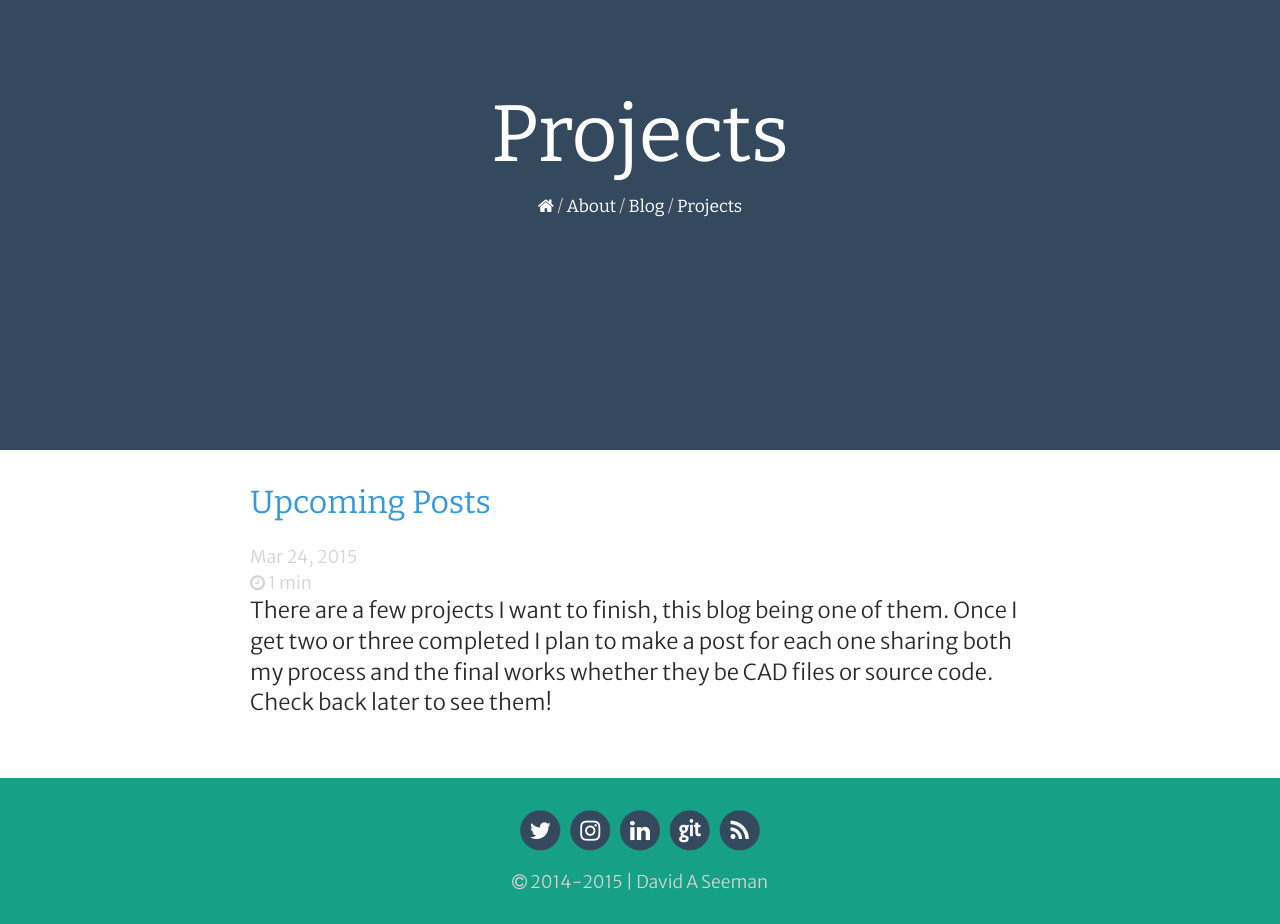
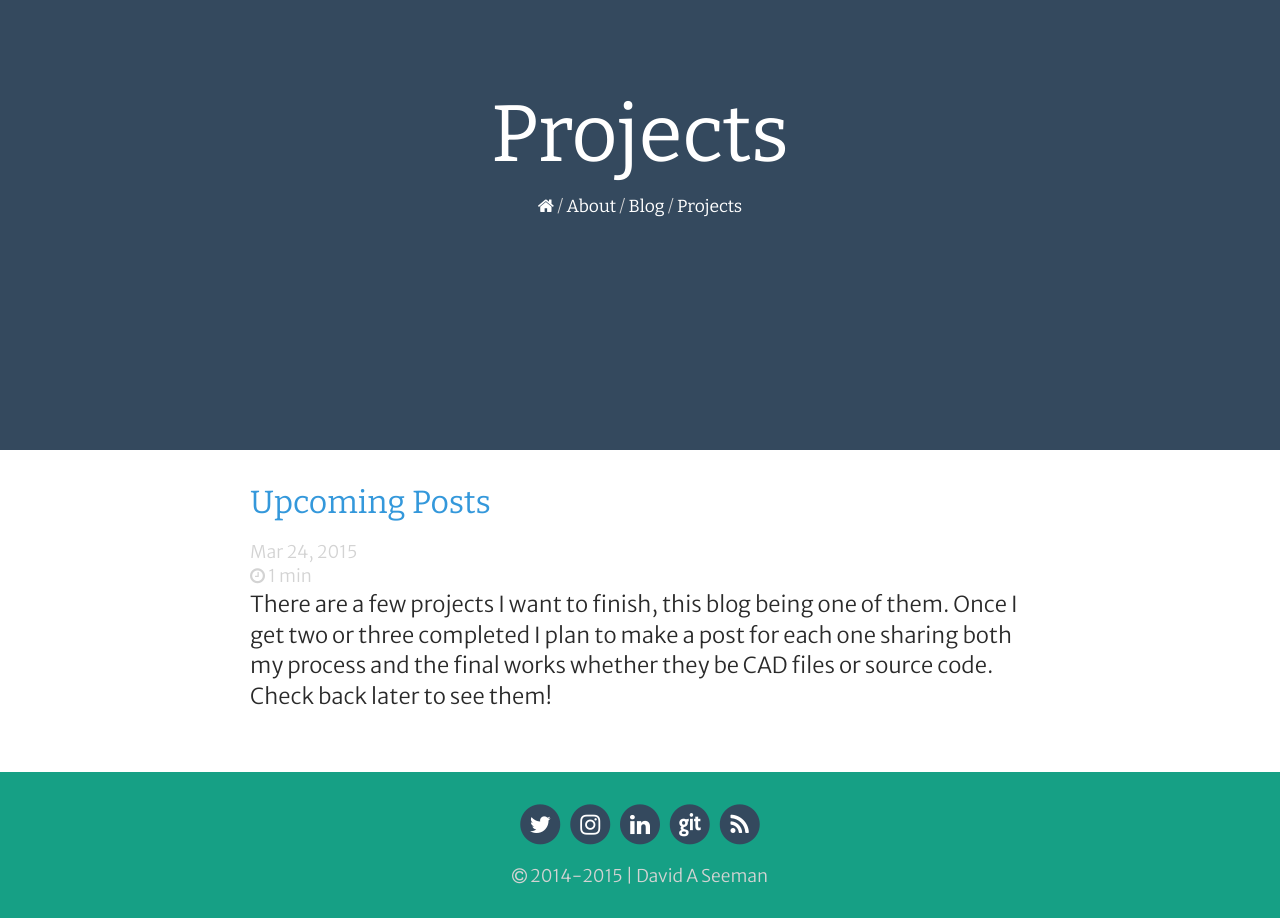
Before and after one commit to Shipwright/daveas.github.io, a Jekyll site: the page built from projects.html, in a window 1280 px wide. Built offline with Jekyll 4.4.1, drawn with Linux system fonts in a browser that asks for light colours; nearby versions of some CDN libraries; some web fonts are replaced.

Commit message:
Update projects.html

```diff
--- a/projects.html
+++ b/projects.html
@@ -10,7 +10,7 @@
       {% for post in site.categories.work %}
       <li>
         <h2 class="post-title"><a href="{{ post.url | prepend: site.baseurl }}">{{ post.title }}</a></h2>
-          <span class="post-meta">{{ post.date | date: "%b %-d, %Y" }}</span><br>
+          <p class="post-meta">{{ post.date | date: "%b %-d, %Y" }}</p>
           <p class="post-meta"><i class="fa fa-clock-o"></i> {{ post.content | number_of_words | divided_by: 300 | plus: 1 | ceil }} min</p>
           {{ post.excerpt }}
       </li>
```
